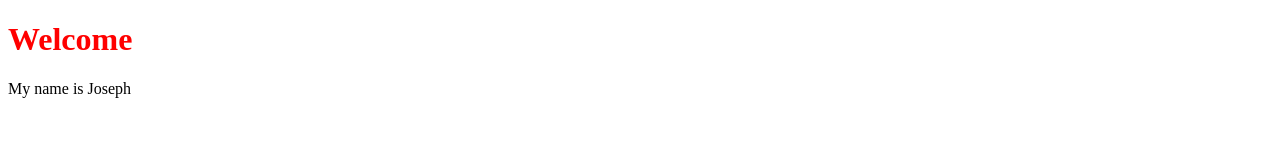
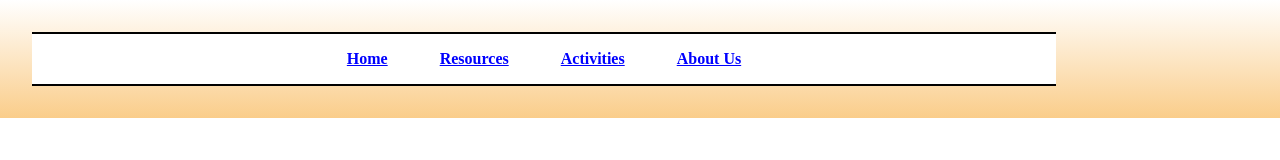
Before and after one commit to nift-y/website, a plain HTML site: page index.html in a window 1280 px wide. Drawn offline with Linux system fonts and the light colour scheme.

Commit message:
New files, fleshing out skeleton of site

```diff
--- a/index.html
+++ b/index.html
@@ -1,18 +1,30 @@
 <!DOCTYPE html>
 <html lang="en">
     <head>
-        <title>My website</title>
+        <title>Home</title>
         <meta charset="utf-8">
         <link rel="shortcut icon" href="images/favicon.svg">
         <link rel="stylesheet" href="styles/main.css">
     </head>
     <body>
-        <h1>Welcome</h1>
-        <p>My name is Joseph</p>
+        <header>
+
+
+        </header>
+        <nav id="nav_menu">
+            <ul>
+                <li><a href="index.html">Home</a></li>
+                <li><a href="resources.html">Resources</a></li>
+                <li><a href="activities.html">Activities</a></li>
+                <li><a href="about_us.html">About Us</a></li>
+            </ul>
+        </nav>
+
+
+        <footer>
+
+        </footer>
+
     </body>
 
-
-
-
-
 </html>
--- a/styles/main.css
+++ b/styles/main.css
@@ -1,3 +1,42 @@
+* {
+	margin: 0;
+	padding: 0;
+}
+
+html {
+	background-image: linear-gradient(to bottom, white 0%, #facd8a 100%);
+    background-repeat: no-repeat;
+}
+
 body h1 {
     color: red;
 }
+
+body {
+    width: 80%;
+    margin: 2em;
+    background-color: white;
+
+}
+
+.interests_ul{
+    margin-left: 2em;
+}
+
+#nav_menu ul {
+    list-style-type: none;
+    padding: 1em 0;
+    text-align: center;
+    border-top: 2px solid black;
+    border-bottom: 2px solid black;
+}
+#nav_menu ul li {
+    display: inline;
+    padding: 0 1.5em;
+}
+#nav_menu ul li a {
+    font-weight: bold;
+    color: blue;
+}
+
+#nav_menu ul li a.current { text-decoration: none; }
```
Also changed, not shown: DND.html (added, +9 -0 lines), about_us.html (added, +10 -0 lines), activities.html (added, +10 -0 lines), resources.html (added, +10 -0 lines).
